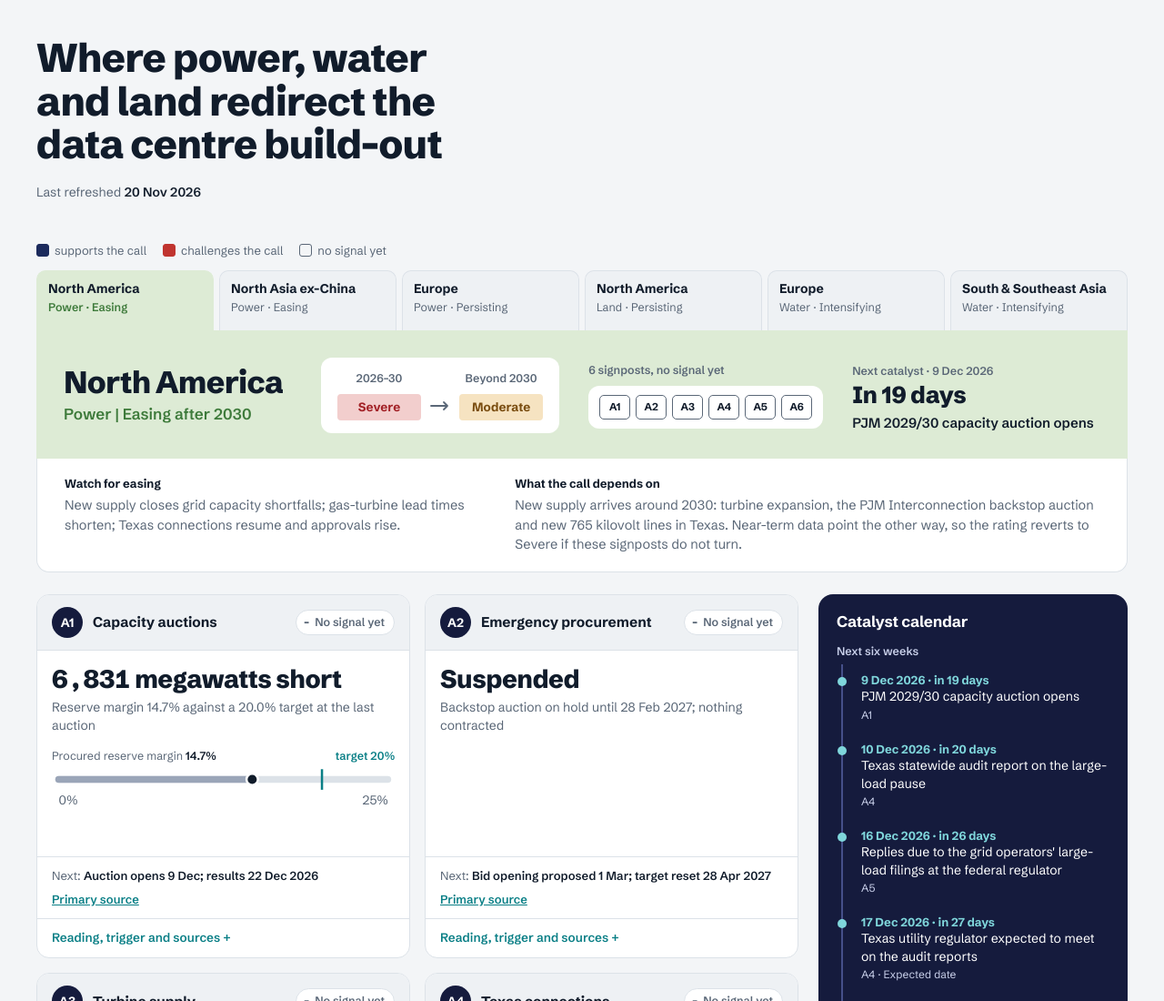
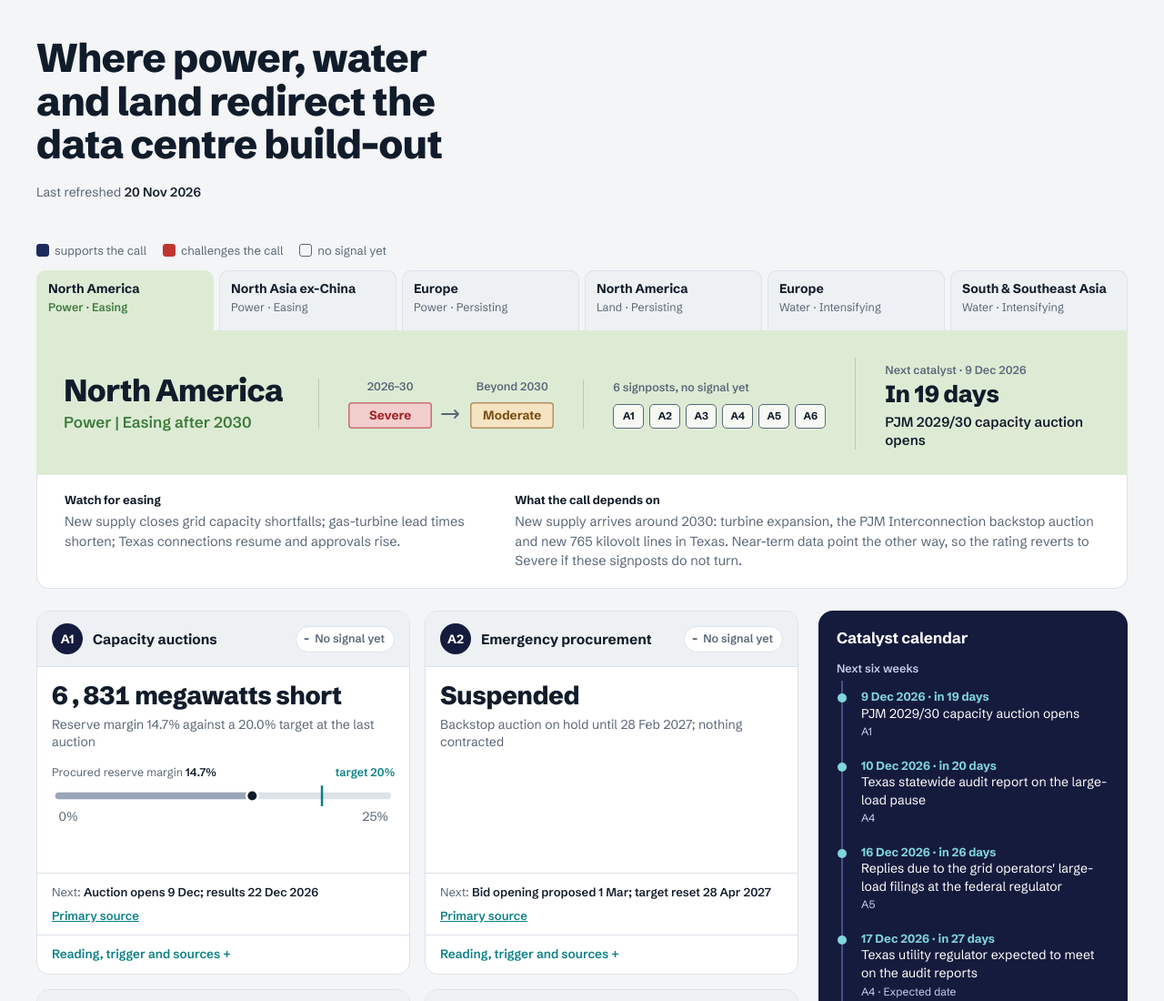
Before and after one commit to dc-signpost-tracker/dc-signpost-tracker.github.io, a plain HTML site: page index.html in a window 1280 px wide. Shown: the top 1100 px of the page at 91% size. Drawn offline with Linux system fonts and the light colour scheme.

Commit message:
Banner: drop the white insets; outline the rating boxes and divide with hairlines
Co-Authored-By: Claude Fable 5.2 <noreply@anthropic.com>
Claude-Session: https://claude.ai/code/session_01CRLK5iwjDY7fmF5PHjUZsh

```diff
--- a/index.html
+++ b/index.html
@@ -145,13 +145,13 @@ section{margin-top:44px}
 .banner.Easing .con{color:var(--ease)}.banner.Persisting .con{color:var(--pers)}.banner.Intensifying .con{color:var(--int)}
 .banner .flag{margin-top:12px;background:var(--surface);color:var(--bad)}
 .b-lab{font-size:12.5px;font-weight:600;color:var(--muted);margin-bottom:7px}
-.inset{display:inline-block;background:var(--surface);border-radius:12px;padding:14px 18px}
 .shift.labelled{display:flex;align-items:flex-end;gap:10px}
 .shift.labelled svg{margin-bottom:10px;color:var(--muted);flex:none}
 .hz{display:inline-flex;flex-direction:column;align-items:center}
-.banner .chip{min-width:92px;padding:8px 14px;font-size:13.5px;font-weight:700}
-.banner .tally{display:inline-flex;gap:6px;flex-wrap:nowrap;background:var(--surface);border-radius:12px;padding:10px 12px}
-.banner .sq{width:34px;height:27px;border:1.5px solid var(--muted);border-radius:5px;font-size:11.5px;font-weight:700;display:grid;place-items:center;color:var(--ink);background:transparent}
+.banner .chip{min-width:92px;padding:8px 14px;font-size:13.5px;font-weight:700;box-shadow:inset 0 0 0 1.5px color-mix(in srgb,currentColor 55%,transparent)}
+@media (min-width:1000px){.banner > div + div{border-left:1px solid color-mix(in srgb,var(--ink) 16%,transparent);padding-left:32px}}
+.banner .tally{display:inline-flex;gap:6px;flex-wrap:nowrap}
+.banner .sq{width:34px;height:27px;border:1.5px solid var(--muted);border-radius:5px;font-size:11.5px;font-weight:700;display:grid;place-items:center;color:var(--ink);background:color-mix(in srgb,var(--surface) 70%,transparent)}
 .banner .sq.supports{background:var(--good);border-color:var(--good);color:var(--surface)}
 .banner .sq.challenges{background:var(--bad);border-color:var(--bad);color:var(--surface)}
 .b-next small{color:var(--muted);font-size:12.5px;font-weight:600}
@@ -402,7 +402,7 @@ function renderBoard(){
       <div class="banner ${esc(c.dir)}">
         <div><h2>${esc(c.tab || c.region)}</h2><div class="con">${esc(c.constraint)} | ${BANDS[c.dir]}</div>
           ${t.review ? `<span class="flag"><span aria-hidden="true">!</span> Rating under review</span>` : ""}</div>
-        <div><div class="inset">${shiftHTML(c)}</div></div>
+        <div>${shiftHTML(c)}</div>
         <div><div class="b-lab">${t.text}</div><div class="tally" role="img" aria-label="${t.text}">${t.stances.map((x, i) => `<span class="sq ${x === "none" ? "" : x}">${esc(c.sps[i].id)}</span>`).join("")}</div></div>
         <div class="b-next">${nx ? `<small>Next catalyst · ${esc(nx.label)}</small>${when ? `<div class="when">${when}</div>` : ""}<p>${esc(nx.text)}</p>` : `<small>No dated catalyst</small>`}</div>
       </div>
```
Also changed, not shown: 1 other file.
